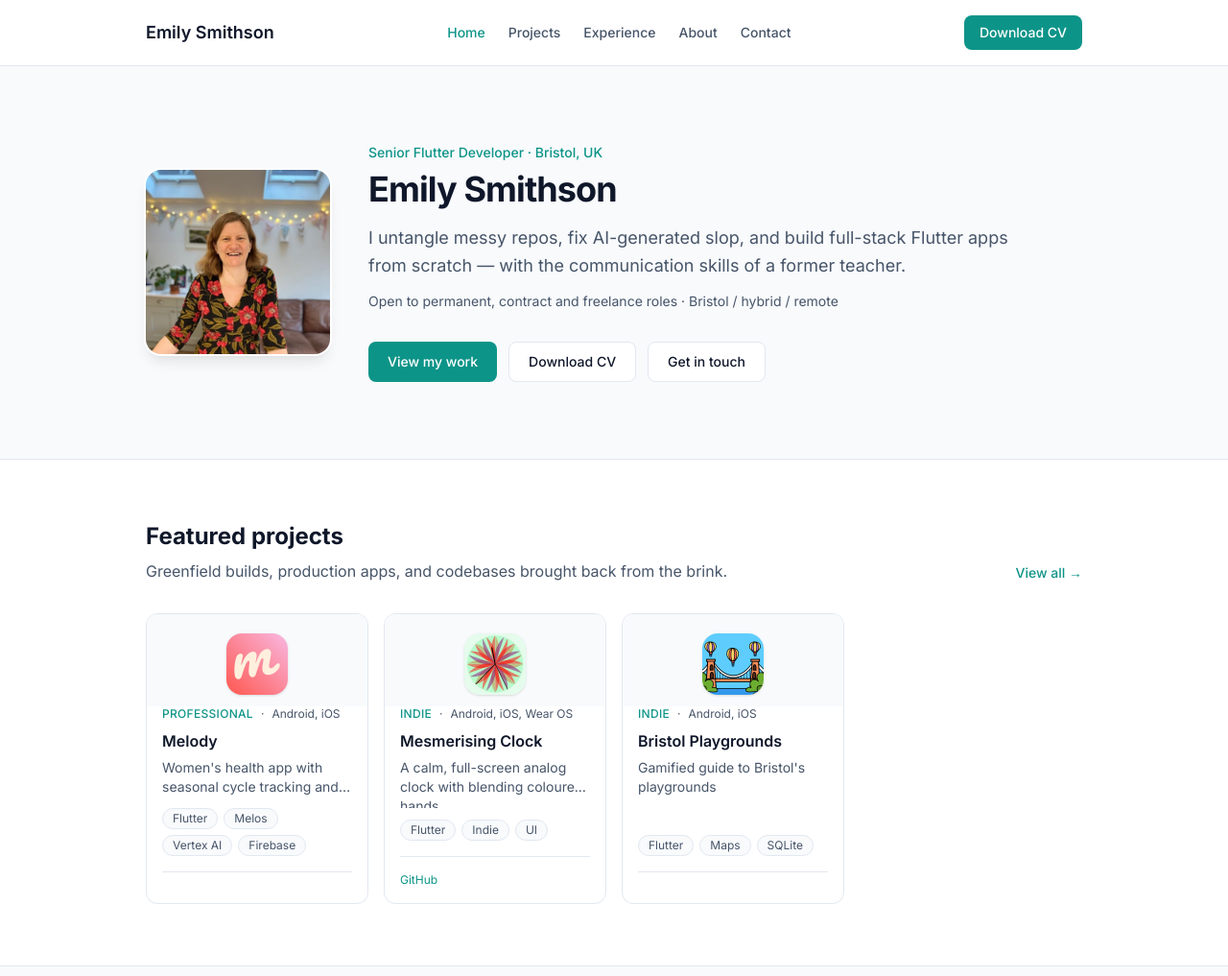
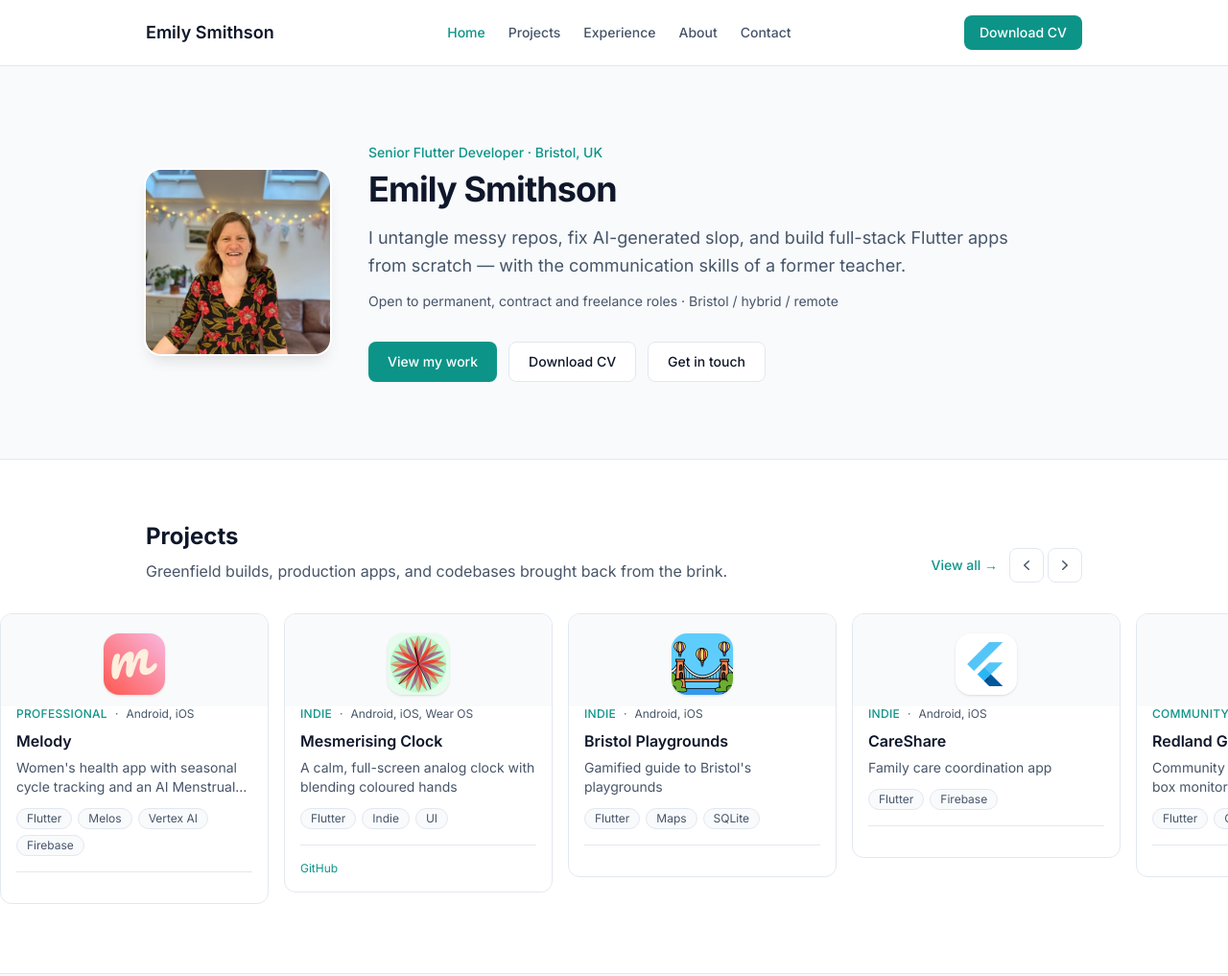
Before and after one commit to emilysmithson/emilysmithson.github.io, an Astro site: page / in a window 1280 px wide. Shown: the top 1017 px of the page at 96% size. Built offline with nearby package versions, Linux system fonts and the light colour scheme; Astro itself is replaced by a stand-in of ours; a web font is replaced by a local one.

Commit message:
Refactor project display on homepage by introducing ProjectCarousel component
Replace the featured projects section with a new ProjectCarousel component to enhance the presentation of projects. The projects are now sorted by order and displayed in a carousel format, improving user engagement and visual appeal.

```diff
--- /dev/null
+++ b/src/components/ProjectCarousel.astro
@@ -0,0 +1,131 @@
+---
+interface Props {
+  title: string;
+  description?: string;
+  viewAllHref?: string;
+}
+
+const { title, description, viewAllHref } = Astro.props;
+const carouselId = `carousel-${Math.random().toString(36).slice(2, 9)}`;
+---
+
+<section class="project-carousel py-16" data-carousel>
+  <div class="mx-auto max-w-5xl px-6">
+    <div class="mb-8 flex items-end justify-between gap-4">
+      <div class="min-w-0">
+        <h2 class="text-2xl font-bold text-ink">{title}</h2>
+        {description && <p class="mt-2 text-ink-muted">{description}</p>}
+      </div>
+      <div class="flex shrink-0 items-center gap-3">
+        {
+          viewAllHref && (
+            <a href={viewAllHref} class="hidden text-sm font-medium text-brand-600 hover:underline sm:inline">
+              View all →
+            </a>
+          )
+        }
+        <div class="flex gap-1" role="group" aria-label="Carousel navigation">
+          <button
+            type="button"
+            class="inline-flex size-9 items-center justify-center rounded-lg border border-border bg-surface text-ink-muted transition-colors hover:border-brand-500/50 hover:text-brand-600 disabled:pointer-events-none disabled:opacity-40"
+            data-carousel-prev
+            aria-controls={carouselId}
+            aria-label="Previous projects"
+            disabled
+          >
+            <svg xmlns="http://www.w3.org/2000/svg" viewBox="0 0 20 20" fill="currentColor" class="size-5" aria-hidden="true">
+              <path fill-rule="evenodd" d="M12.79 5.23a.75.75 0 0 1-.02 1.06L8.832 10l3.938 3.71a.75.75 0 1 1-1.04 1.08l-4.5-4.25a.75.75 0 0 1 0-1.08l4.5-4.25a.75.75 0 0 1 1.06.02Z" clip-rule="evenodd" />
+            </svg>
+          </button>
+          <button
+            type="button"
+            class="inline-flex size-9 items-center justify-center rounded-lg border border-border bg-surface text-ink-muted transition-colors hover:border-brand-500/50 hover:text-brand-600 disabled:pointer-events-none disabled:opacity-40"
+            data-carousel-next
+            aria-controls={carouselId}
+            aria-label="Next projects"
+          >
+            <svg xmlns="http://www.w3.org/2000/svg" viewBox="0 0 20 20" fill="currentColor" class="size-5" aria-hidden="true">
+              <path fill-rule="evenodd" d="M7.21 14.77a.75.75 0 0 1 .02-1.06L11.168 10 7.23 6.29a.75.75 0 1 1 1.04-1.08l4.5 4.25a.75.75 0 0 1 0 1.08l-4.5 4.25a.75.75 0 0 1-1.06-.02Z" clip-rule="evenodd" />
+            </svg>
+          </button>
+        </div>
+      </div>
+    </div>
+  </div>
+
+  <div
+    id={carouselId}
+    class="carousel-track flex gap-4 overflow-x-auto scroll-smooth px-6 pb-2 [scrollbar-width:none] [-ms-overflow-style:none] [&::-webkit-scrollbar]:hidden snap-x snap-mandatory"
+    data-carousel-track
+    tabindex="0"
+    role="region"
+    aria-label={title}
+  >
+    <div class="shrink-0 w-[max(0px,calc((100vw-64rem)/2))]" aria-hidden="true"></div>
+    <slot />
+    <div class="shrink-0 w-[max(0px,calc((100vw-64rem)/2))]" aria-hidden="true"></div>
+  </div>
+
+  {
+    viewAllHref && (
+      <div class="mx-auto mt-6 max-w-5xl px-6 text-center sm:hidden">
+        <a href={viewAllHref} class="text-sm font-medium text-brand-600 hover:underline">
+          View all projects →
+        </a>
+      </div>
+    )
+  }
+</section>
+
+<style>
+  .carousel-track :global(> .carousel-item) {
+    width: min(280px, 75vw);
+    flex-shrink: 0;
+    scroll-snap-align: start;
+  }
+</style>
+
+<script>
+  function initCarousels() {
+    document.querySelectorAll('[data-carousel]').forEach((carousel) => {
+      if (carousel.hasAttribute('data-carousel-init')) return;
+      carousel.setAttribute('data-carousel-init', 'true');
+
+      const track = carousel.querySelector('[data-carousel-track]');
+      const prev = carousel.querySelector('[data-carousel-prev]');
+      const next = carousel.querySelector('[data-carousel-next]');
+
+      if (!(track instanceof HTMLElement) || !(prev instanceof HTMLButtonElement) || !(next instanceof HTMLButtonElement)) {
+        return;
+      }
+
+      const scrollAmount = () => {
+        const firstItem = track.querySelector('.carousel-item');
+        if (!(firstItem instanceof HTMLElement)) return 296;
+        const gap = Number.parseFloat(getComputedStyle(track).columnGap || getComputedStyle(track).gap) || 16;
+        return firstItem.getBoundingClientRect().width + gap;
+      };
+
+      const updateButtons = () => {
+        const { scrollLeft, scrollWidth, clientWidth } = track;
+        prev.disabled = scrollLeft <= 1;
+        next.disabled = scrollLeft + clientWidth >= scrollWidth - 1;
+      };
+
+      prev.addEventListener('click', () => {
+        track.scrollBy({ left: -scrollAmount(), behavior: 'smooth' });
+      });
+
+      next.addEventListener('click', () => {
+        track.scrollBy({ left: scrollAmount(), behavior: 'smooth' });
+      });
+
+      track.addEventListener('scroll', updateButtons, { passive: true });
+      window.addEventListener('resize', updateButtons, { passive: true });
+      updateButtons();
+    });
+  }
+
+  initCarousels();
+  document.addEventListener('astro:page-load', initCarousels);
+</script>
--- a/src/pages/index.astro
+++ b/src/pages/index.astro
@@ -3,16 +3,16 @@ import { getImage } from 'astro:assets';
 import BaseLayout from '../layouts/BaseLayout.astro';
 import Hero from '../components/Hero.astro';
 import ProjectCard from '../components/ProjectCard.astro';
+import ProjectCarousel from '../components/ProjectCarousel.astro';
 import SkillTags from '../components/SkillTags.astro';
 import { getCollection } from 'astro:content';
 import site from '../data/site.json';
 import headshot from '../assets/images/emily-headshot.jpg';
 import { imagePresets } from '../lib/images';
 
-const allProjects = await getCollection('projects');
-const featured = allProjects
-  .filter((p) => p.data.featured)
-  .sort((a, b) => a.data.order - b.data.order);
+const projects = (await getCollection('projects')).sort(
+  (a, b) => a.data.order - b.data.order,
+);
 
 const avatar = imagePresets.avatar;
 const lcpImage = await getImage({
@@ -25,19 +25,14 @@ const lcpImage = await getImage({
 
 <BaseLayout title={site.name} lcpImage={lcpImage.src}>
   <Hero />
-  <section class="mx-auto max-w-5xl px-6 py-16">
-    <div class="flex items-end justify-between gap-4 mb-8">
-      <div>
-        <h2 class="text-2xl font-bold text-ink">Featured projects</h2>
-        <p class="mt-2 text-ink-muted">Greenfield builds, production apps, and codebases brought back from the brink.</p>
-      </div>
-      <a href="/projects" class="text-sm font-medium text-brand-600 hover:underline shrink-0">
-        View all →
-      </a>
-    </div>
-    <div class="grid grid-cols-2 gap-4 md:grid-cols-3 lg:grid-cols-4">
-      {
-        featured.map((project) => (
+  <ProjectCarousel
+    title="Projects"
+    description="Greenfield builds, production apps, and codebases brought back from the brink."
+    viewAllHref="/projects"
+  >
+    {
+      projects.map((project) => (
+        <div class="carousel-item">
           <ProjectCard
             title={project.data.title}
             tagline={project.data.tagline}
@@ -48,10 +43,10 @@ const lcpImage = await getImage({
             links={project.data.links}
             href={`/projects/${project.id}`}
           />
-        ))
-      }
-    </div>
-  </section>
+        </div>
+      ))
+    }
+  </ProjectCarousel>
   <section class="bg-surface-muted border-y border-border">
     <div class="mx-auto max-w-5xl px-6 py-16">
       <SkillTags skills={site.skills} />
```
